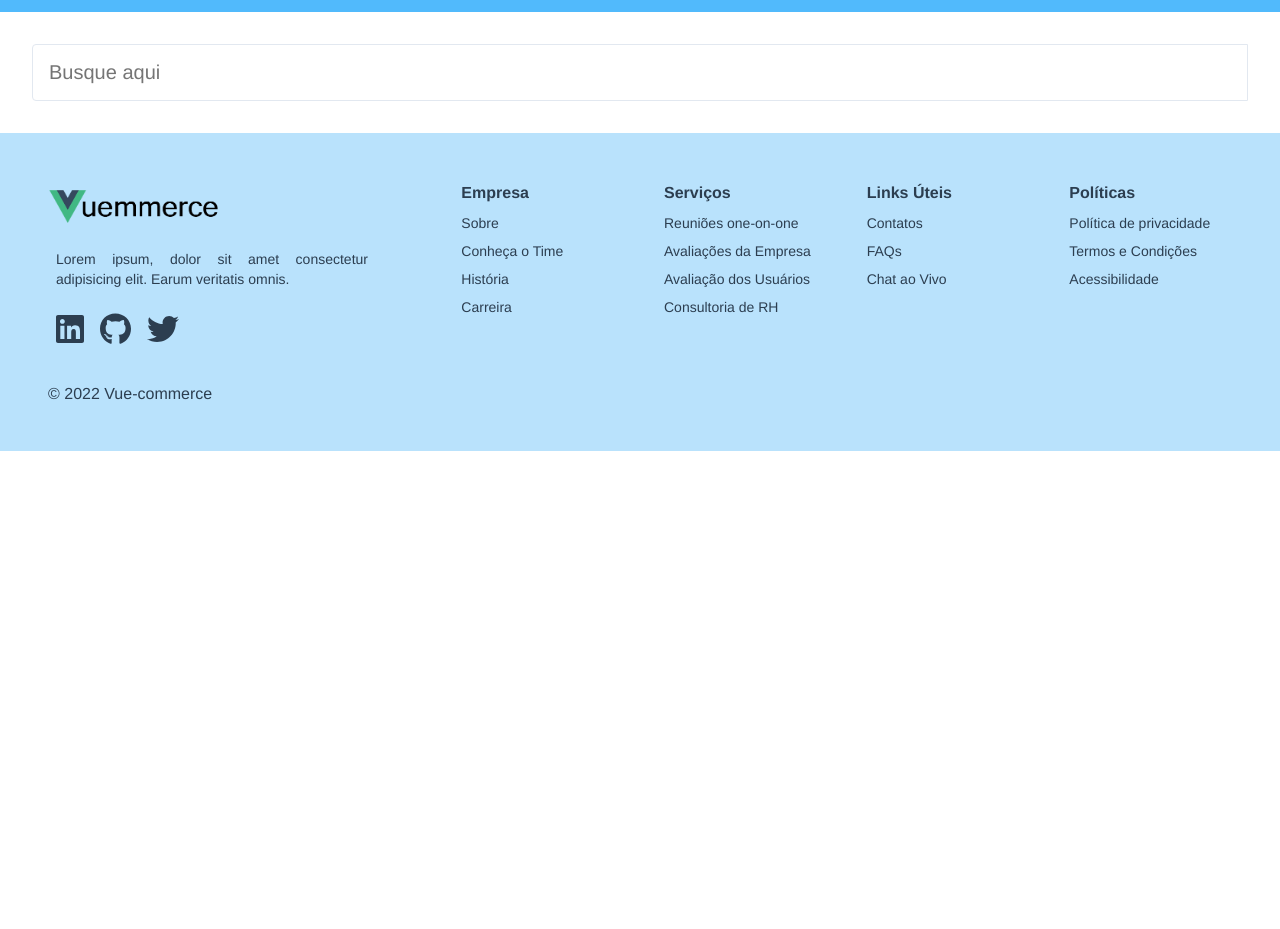
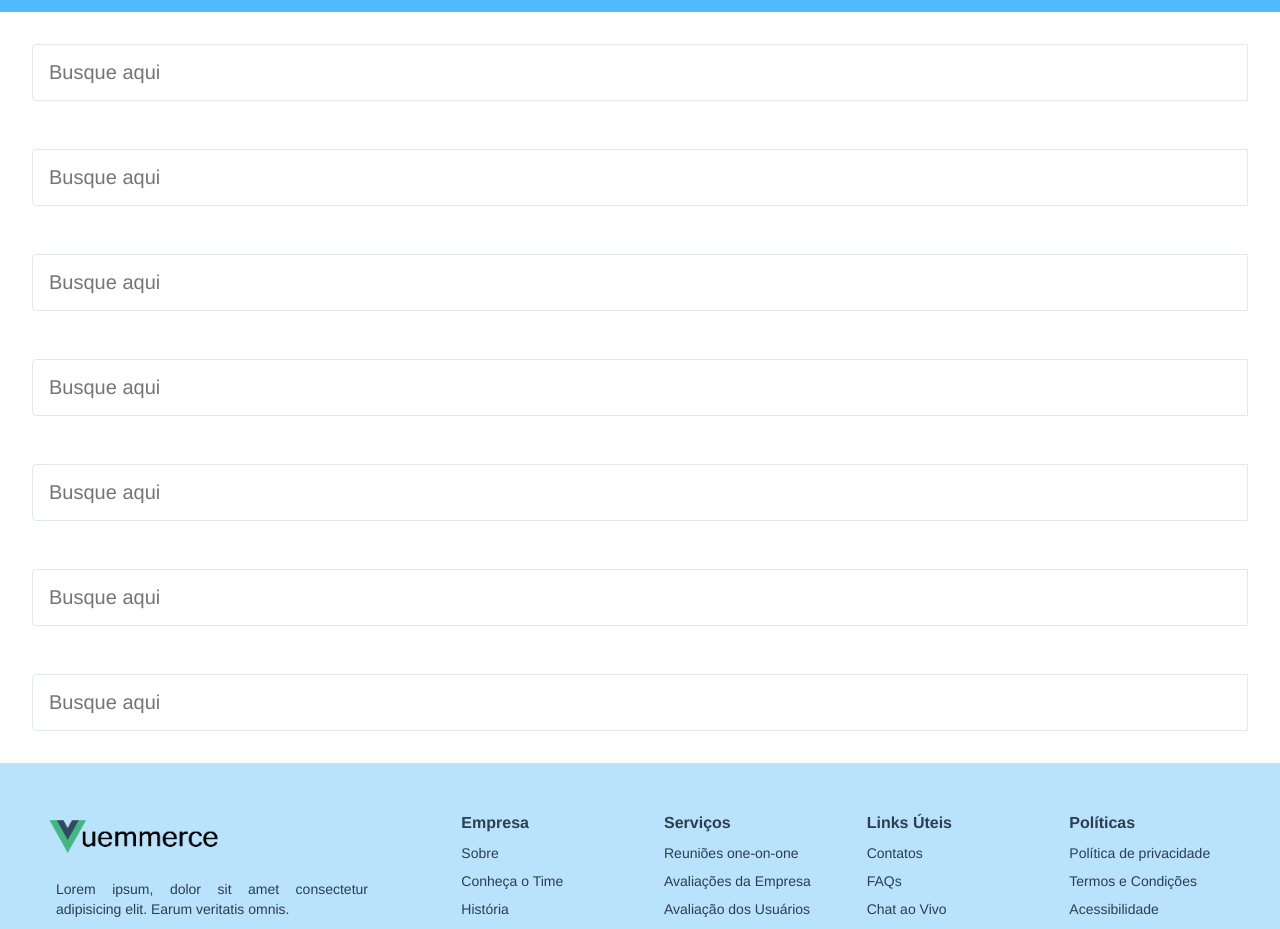
Before and after one commit to croesym/vue-commerce, a Vue app: page / in a window 1280 px wide. Shown: the part 420-1349 px from the top of the page. Before the commit the page ends 871 px from the top, so only its background shows below. Built offline with nearby package versions, Linux system fonts and the light colour scheme.

Commit message:
Adição de "conteúdo" na home para testes

```diff
--- a/src/views/HomeView.vue
+++ b/src/views/HomeView.vue
@@ -1,6 +1,13 @@
 <template>
   <div class="mainContainer">
     <HomeBanner />
+    <ProductSearch />
+    <!-- Teste para visualização da página com conteúdo -->
+    <ProductSearch />
+    <ProductSearch />
+    <ProductSearch />
+    <ProductSearch />
+    <ProductSearch />
     <ProductSearch />
   </div>
 </template>
```
